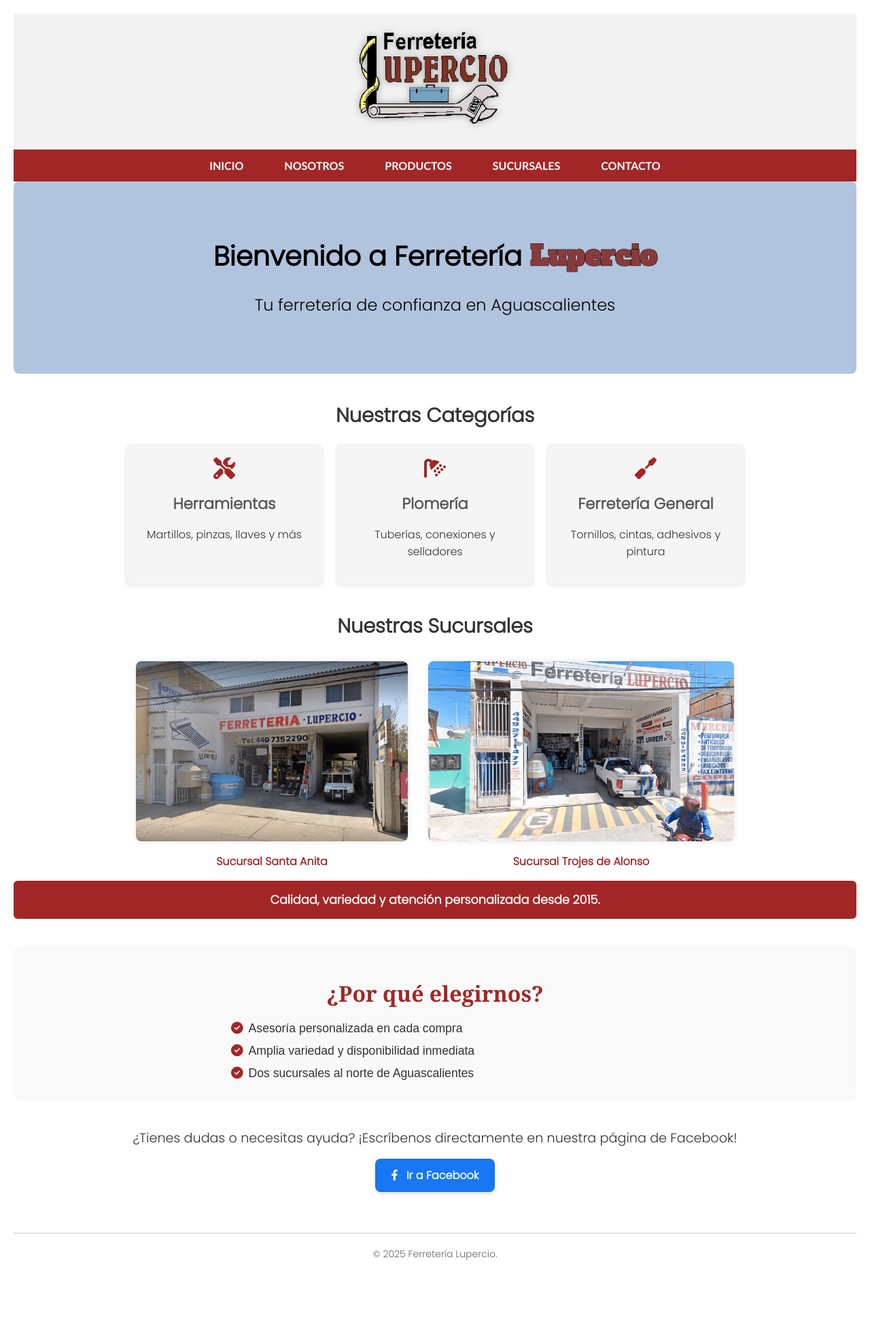
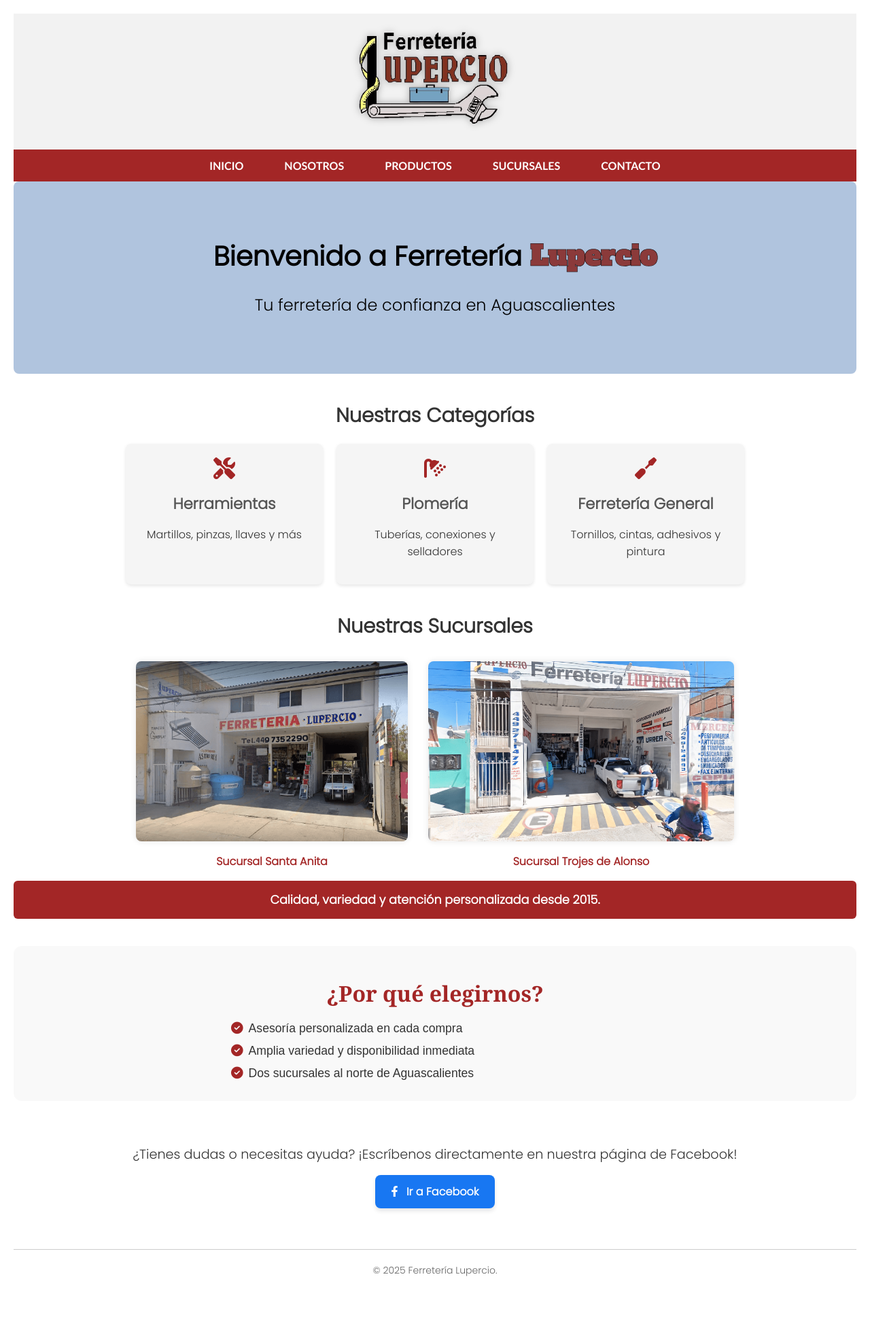
Before and after one commit to Ferreteria-Lupercio/Ferreteria-Lupercio.github.io, a Jekyll site: the page built from index.md, in a window 1280 px wide. Shown: the whole page at 68% size. Built offline with Jekyll 4.4.1, drawn with Linux system fonts in a browser that asks for light colours; before the commit the page ends 1936 px from its top, so only the background shows below that.

Commit message:
Update index.md

```diff
--- a/index.md
+++ b/index.md
@@ -72,7 +72,7 @@ layout: default
   </ul>
 </div>
 
-<div style="text-align: center; margin-top: 2rem;">
+<div style="text-align: center; margin-top: 4rem;">
   <p style="font-size: 1.2rem; margin-bottom: 1rem;">
     ¿Tienes dudas o necesitas ayuda? ¡Escríbenos directamente en nuestra página de Facebook!
   </p>
```
